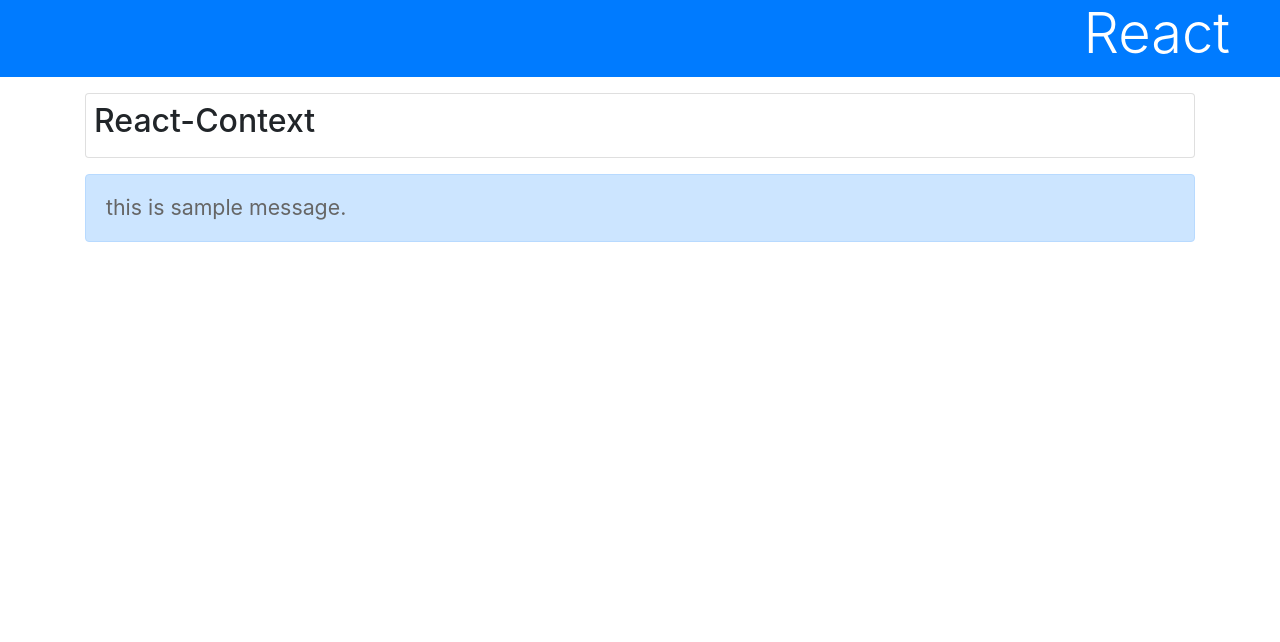
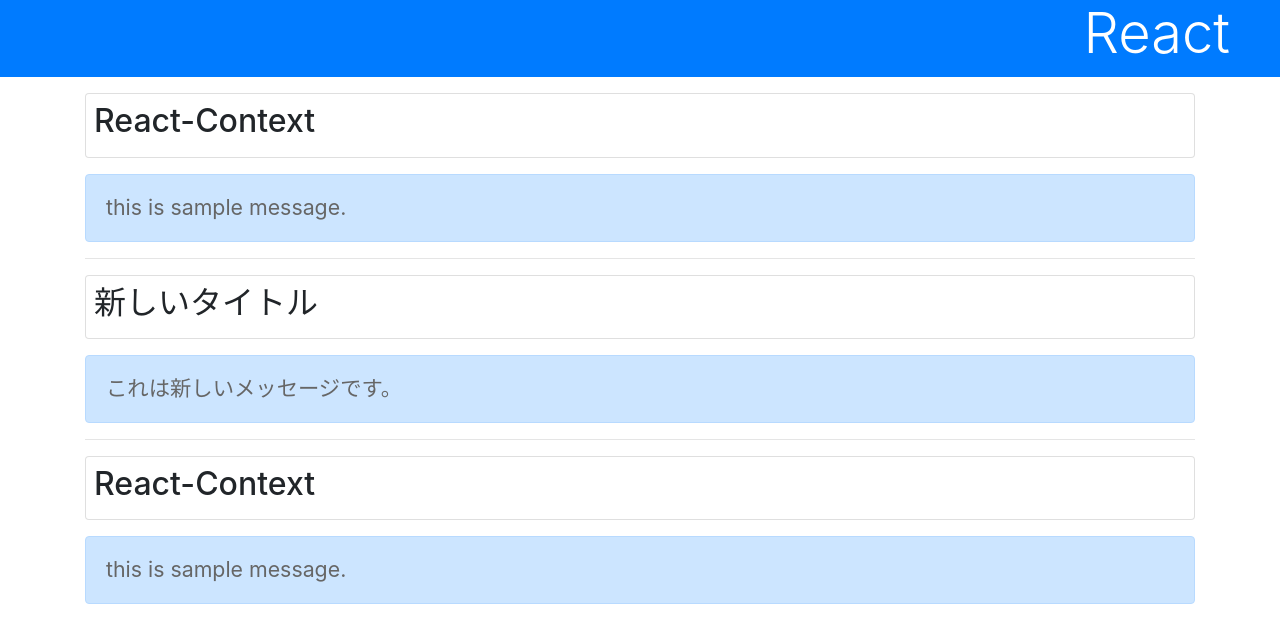
Before and after one commit to besumero628/practice_js, a React (Create React App) app in the folder react_app/: page / in a window 1280 px wide. Shown: the top 642 px of the page. Built offline with nearby package versions, Linux system fonts and the light colour scheme.

Commit message:
[React] プロバイダーの利用

```diff
--- a/react_app/src/App.js
+++ b/react_app/src/App.js
@@ -7,10 +7,22 @@
 const SampleContext = React.createContext(data)
 
 class App extends Component {
+
+  newdata = {title:'新しいタイトル',
+            message:'これは新しいメッセージです。'}
+
   render(){
     return <div>
       <h1 className="bg-primary text-white display-4">React</h1>
       <div className="container">
+        <Title />
+        <Message />
+        <hr />
+        <SampleContext.Provider value={this.newdata}>
+          <Title />
+          <Message />
+        </SampleContext.Provider>
+        <hr />
         <Title />
         <Message />
       </div>
```
